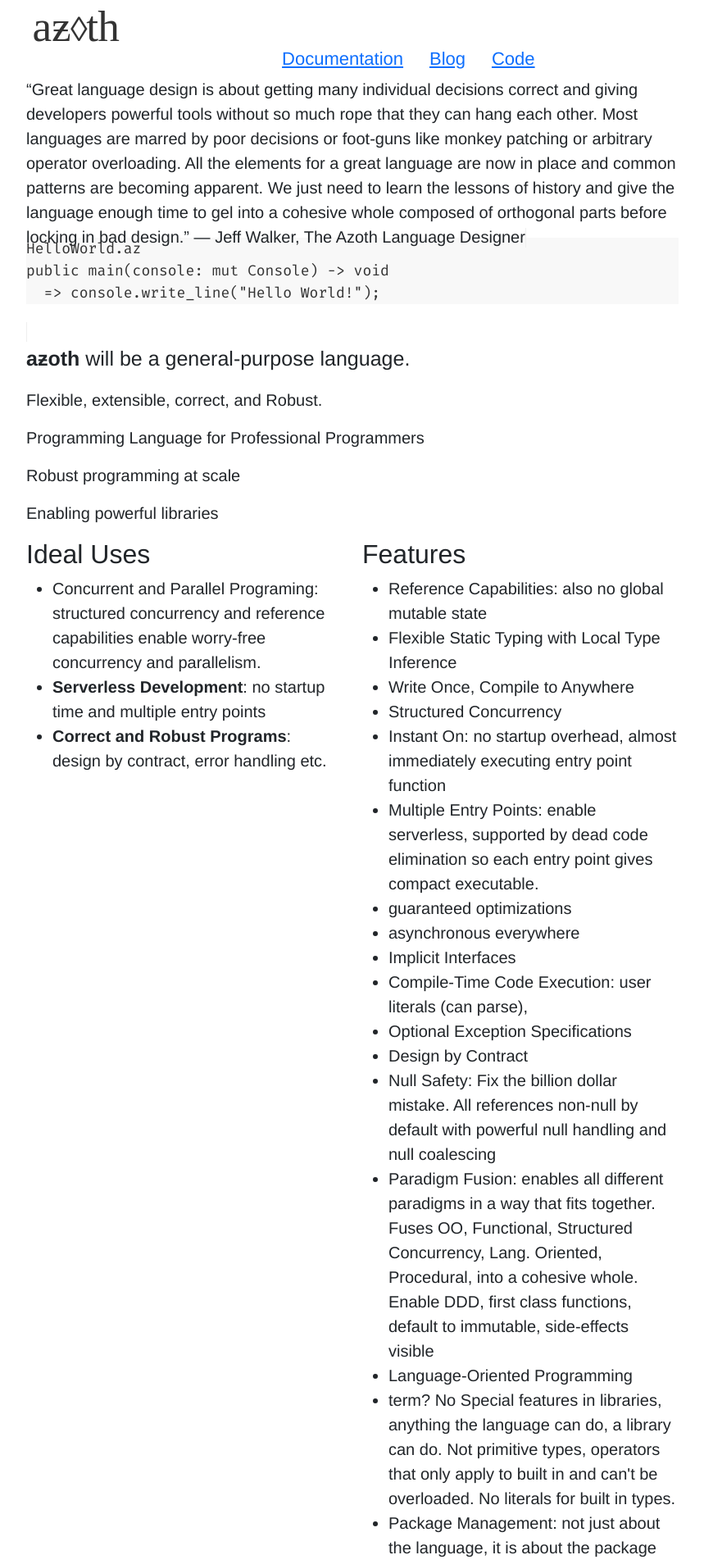
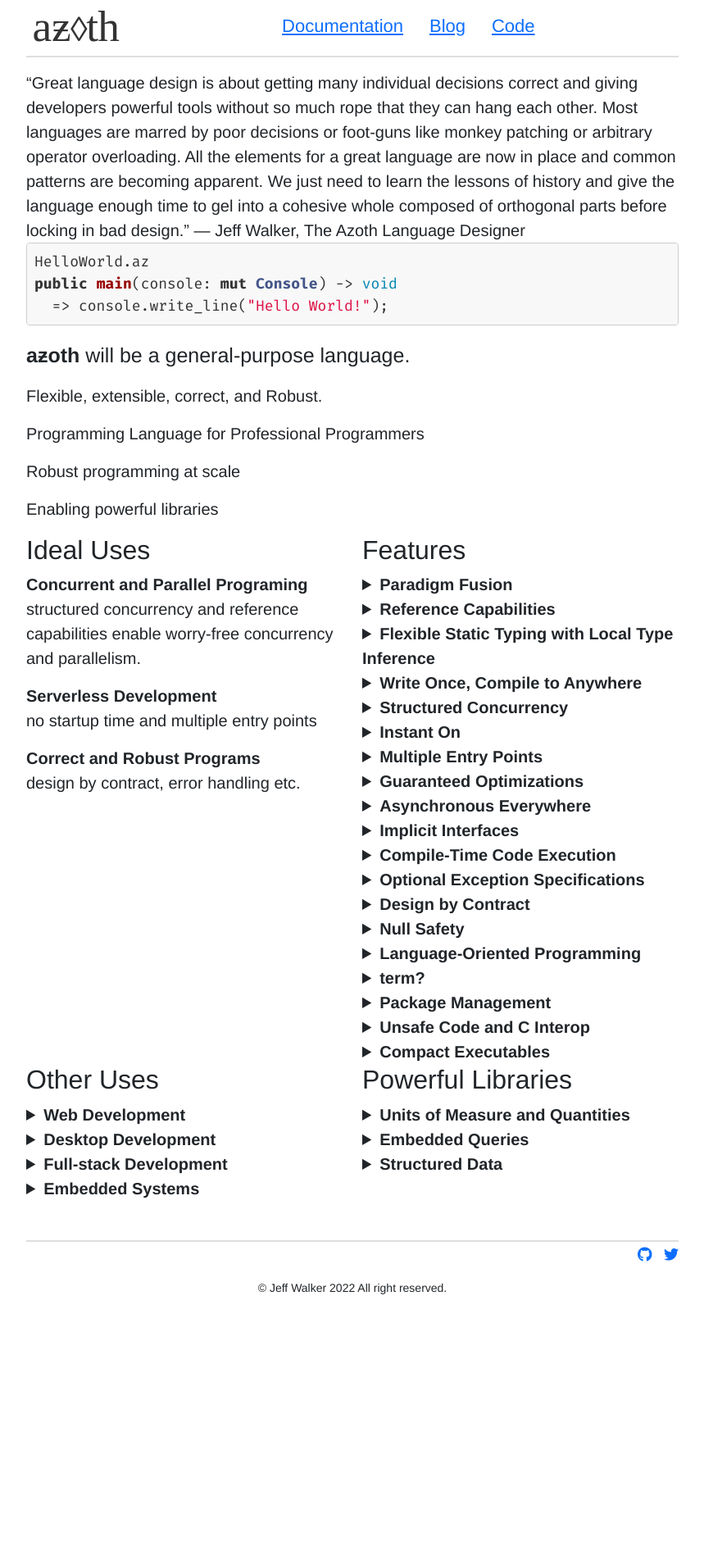
Before and after one commit to azoth-lang/azoth-lang.org, a Jekyll site: the page built from index.html, in a window 1280 px wide. Shown: the top 1908 px of the page at 82% size, without its empty margins (210-1069 px from the left). Built offline with Jekyll 4.4.1, drawn with Linux system fonts in a browser that asks for light colours; nearby versions of some CDN libraries; some web fonts are replaced; after the commit the page ends 1598 px from its top, so only the background shows below that; some of the changed text lies outside the part shown.

Commit message:
make main page topics expand

```diff
--- a/_includes/head.html
+++ b/_includes/head.html
@@ -15,10 +15,8 @@
 
     <!-- Bootstrap -->
     <!-- Latest compiled and minified CSS -->
+    <!-- CSS only -->
     <link rel="stylesheet" href="https://cdn.jsdelivr.net/npm/bootstrap@5.1.3/dist/css/bootstrap.min.css" integrity="sha384-1BmE4kWBq78iYhFldvKuhfTAU6auU8tT94WrHftjDbrCEXSU1oBoqyl2QvZ6jIW3" crossorigin="anonymous">
-
-    <!-- Latest compiled and minified JavaScript -->
-    <script src="https://cdn.jsdelivr.net/npm/bootstrap@5.1.3/dist/js/bootstrap.min.js" integrity="sha384-QJHtvGhmr9XOIpI6YVutG+2QOK9T+ZnN4kzFN1RtK3zEFEIsxhlmWl5/YESvpZ13" crossorigin="anonymous"></script>
 
     <!-- Font Awesome -->
     <link rel="stylesheet" href="https://cdnjs.cloudflare.com/ajax/libs/font-awesome/6.1.1/css/all.min.css" integrity="sha512-KfkfwYDsLkIlwQp6LFnl8zNdLGxu9YAA1QvwINks4PhcElQSvqcyVLLD9aMhXd13uQjoXtEKNosOWaZqXgel0g==" crossorigin="anonymous" referrerpolicy="no-referrer" />
--- a/_layouts/master.html
+++ b/_layouts/master.html
@@ -8,6 +8,9 @@
             {% include footer.html %}
         </div>
 
+        <!-- Bootstrap -->
+        <script src="https://cdn.jsdelivr.net/npm/bootstrap@5.1.3/dist/js/bootstrap.bundle.min.js" integrity="sha384-ka7Sk0Gln4gmtz2MlQnikT1wXgYsOg+OMhuP+IlRH9sENBO0LRn5q+8nbTov4+1p" crossorigin="anonymous"></script>
+
         <!-- highlight.js -->
         <script>hljs.initHighlightingOnLoad();</script>
     </body>
--- a/css/main.css
+++ b/css/main.css
@@ -29,8 +29,9 @@ body
 
 pre
 {
-    margin-top: -.75em;
     margin-bottom: 1em;
+    border: 1px solid #ccc;
+    border-radius: 4px;
 }
 
 pre, pre code, code, .hljs
@@ -55,6 +56,13 @@ pre code
 .container
 {
     max-width: 820px;
+}
+
+.site-header
+{
+    padding-bottom: 0.5rem;
+    margin-bottom: 1rem;
+    border-bottom: 2px solid #dedede;
 }
 
 .site-header img
@@ -91,7 +99,7 @@ pre code
 {
     .site-header .menu
     {
-        margin-top: 2.5em;
+        margin-top: 0.5em;
     }
 }
 
@@ -184,9 +192,22 @@ article, p, .page-nav, li
     line-height: 1.5em;
 }
 
-article, article p, article ul, article ol, .page-nav
+article,
+article p,
+article ul,
+article ol,
+.page-nav
 {
     margin-bottom: 1.25em;
+}
+
+/* Fix nested lists */
+article ul ul,
+article ul ol,
+article ol ul,
+article ol ol
+{
+    margin-bottom: 0;
 }
 
 article p+ul, article p+ol
@@ -207,6 +228,11 @@ article .meta .pub-line, article .meta .topic-line
 article .meta .published, article .meta .topics
 {
     text-transform: none;
+}
+
+.nowrap
+{
+    white-space: nowrap;
 }
 
 .page-nav
@@ -235,18 +261,13 @@ article .meta .published, article .meta .topics
     margin-bottom: 1em;
 }
 
-.nowrap
-{
-    white-space: nowrap;
-}
-
+/* footnotes shouldn't have space between them */
 .footnotes
 {
     margin-top: 2em;
     font-size: 18px;
 }
 
-/* footnotes shouldn't have space between them */
 .footnotes li p:last-child
 {
     margin-bottom: 0;
--- a/index.html
+++ b/index.html
@@ -10,14 +10,13 @@ need to learn the lessons of history and give the language enough time to gel
 into a cohesive whole composed of orthogonal parts before locking in bad design.</q>
 &mdash; Jeff Walker, The Azoth Language Designer
 
-<code><pre>
-HelloWorld.az
-public main(console: mut Console) -> void
-  => console.write_line("Hello World!");
-</pre></code>
+<pre><code class="nohighlight hljs">HelloWorld.az
+<span class="hljs-keyword">public</span> <span class="hljs-title function_">main</span>(<span class="hljs-params">console: <span class="hljs-keyword">mut</span> <span class="hljs-type">Console</span></span>) -> <span class="hljs-built_in">void</span>
+  <span class="hljs-operator">=></span> console.write_line(<span class="hljs-string">"Hello World!"</span>);
+</code></pre>
 
 <div class="row">
-    <div class="col-md-8">
+    <div class="col-md-12">
         <p class=pitch><span class="logo-name">aƶoth</span> will be a
         general-purpose language.</p>
         <p>Flexible, extensible, correct, and Robust.</p>
@@ -29,80 +28,140 @@ public main(console: mut Console) -> void
 <div class="row">
     <div class="col-md-6">
         <h2>Ideal Uses</h2>
-        <ul>
-            <li><strong></strong>Concurrent and Parallel Programing</strong>:
-            structured concurrency and reference capabilities enable worry-free
-            concurrency and parallelism.</li>
-            <li><strong>Serverless Development</strong>: no startup time and
-            multiple entry points</li>
-            <li><strong>Correct and Robust Programs</strong>: design by
-            contract, error handling etc.</li>
-        </ul>
+        <strong>Concurrent and Parallel Programing</strong>
+        <p>structured concurrency and reference capabilities enable worry-free
+        concurrency and parallelism.</p>
+        <strong>Serverless Development</strong>
+        <p>no startup time and
+            multiple entry points</p>
+        <strong>Correct and Robust Programs</strong>
+        <p>design by
+            contract, error handling etc.</p>
     </div>
     <div class="col-md-6">
         <h2>Features</h2>
-        <ul>
-            <li>Reference Capabilities: also no global mutable state</li>
-            <li>Flexible Static Typing with Local Type Inference</li>
-            <li>Write Once, Compile to Anywhere</li>
-            <li>Structured Concurrency</li>
-            <li>Instant On: no startup overhead, almost immediately executing
-            entry point function</li>
-            <li>Multiple Entry Points: enable serverless, supported by dead code
-            elimination so each entry point gives compact executable.</li>
-            <li>guaranteed optimizations</li>
-            <li>asynchronous everywhere</li>
-            <li>Implicit Interfaces</li>
-            <li>Compile-Time Code Execution: user literals (can parse), </li>
-            <li>Optional Exception Specifications</li>
-            <li>Design by Contract</li>
-            <li>Null Safety: Fix the billion dollar mistake. All references
-            non-null by default with powerful null handling and null
-            coalescing</li>
-            <li>Paradigm Fusion: enables all different paradigms in a way that
-            fits together. Fuses OO, Functional, Structured Concurrency, Lang.
-            Oriented, Procedural, into a cohesive whole. Enable DDD, first class
-            functions, default to immutable, side-effects visible</li>
-            <li>Language-Oriented Programming</li>
-            <li>term? No Special features in libraries, anything the language
-            can do, a library can do. Not primitive types, operators that only
-            apply to built in and can't be overloaded. No literals for built in
-            types.</li>
-            <li>Package Management: not just about the language, it is about the
-            package eco-system. Packages are versioned with an extension of
-            semantic versioning but that can be disabled</li>
-            <li>Unsafe Code and C Interop: unsafe is there as an escape hatch
-            but is restricted so that libraries can be trusted to be free from
-            bugs due to unnecessary unsafe code.</li>
-            <li>Compact Executables: minimal runtime - GC and green-thread
-            manager. Dead code elimination. Apps can be single executables or
-            for multiple executable can be shipped with static shared
-            libraries.</li>
-        </ul>
+        <details>
+            <summary><strong>Paradigm Fusion</strong></summary>
+            <p>Enables all different paradigms in a way that fits together.
+            Fuses OO, Functional, Structured Concurrency, Lang. Oriented,
+            Procedural, into a cohesive whole. Enable DDD, first class
+            functions, default to immutable, side-effects visible.</p>
+        </details>
+        <details>
+            <summary><strong>Reference Capabilities</strong></summary>
+            <p>also no global mutable state</p>
+        </details>
+        <details>
+            <summary><strong>Flexible Static Typing with Local Type
+            Inference</strong></summary>
+        </details>
+        <details>
+            <summary><strong>Write Once, Compile to Anywhere</strong></summary>
+        </details>
+        <details>
+            <summary><strong>Structured Concurrency</strong></summary>
+        </details>
+        <details>
+            <summary><strong>Instant On</strong></summary>
+            <p>no startup overhead, almost immediately executing entry point
+            function</p>
+        </details>
+        <details>
+            <summary><strong>Multiple Entry Points</strong></summary>
+            <p>enable serverless, supported by dead code elimination so each
+            entry point gives compact executable.</p>
+        </details>
+        <details>
+            <summary><strong>Guaranteed Optimizations</strong></summary>
+        </details>
+        <details>
+            <summary><strong>Asynchronous Everywhere</strong></summary>
+        </details>
+        <details>
+            <summary><strong>Implicit Interfaces</strong></summary>
+        </details>
+        <details>
+            <summary><strong>Compile-Time Code Execution</strong></summary>
+            <p>user literals (can parse)</p>
+        </details>
+        <details>
+            <summary><strong>Optional Exception
+            Specifications</strong></summary>
+        </details>
+        <details>
+            <summary><strong>Design by Contract</strong></summary>
+        </details>
+        <details>
+            <summary><strong>Null Safety</strong></summary>
+            <p>Fix the billion dollar mistake. All references non-null by
+            default with powerful null handling and null coalescing</p>
+        </details>
+        <details>
+            <summary><strong>Language-Oriented Programming</strong></summary>
+        </details>
+        <details>
+            <summary><strong>term?</strong></summary>
+            <p>No Special features in libraries, anything the language can do, a
+            library can do. Not primitive types, operators that only apply to
+            built in and can't be overloaded. No literals for built in
+            types.</p>
+        </details>
+        <details>
+            <summary><strong>Package Management</strong></summary>
+            <p>not just about the language, it is about the package eco-system.
+            Packages are versioned with an extension of semantic versioning but
+            that can be disabled</p>
+        </details>
+        <details>
+            <summary><strong>Unsafe Code and C Interop</strong></summary>
+            <p>unsafe is there as an escape hatch but is restricted so that
+            libraries can be trusted to be free from bugs due to unnecessary
+            unsafe code.</p>
+        </details>
+        <details>
+            <summary><strong>Compact Executables</strong></summary>
+            <p>minimal runtime - GC and green-thread manager. Dead code
+            elimination. Apps can be single executables or for multiple
+            executable can be shipped with static shared libraries.</p>
+        </details>
     </div>
 </div>
 <div class="row">
     <div class="col-md-6">
         <h2>Other Uses</h2>
-        <ul>
-            <li>Web Development</li>
-            <li>Desktop Development</li>
-            <li>Full-stack Development: once web assembly supports GC can develop in Azoth on browser too. Concurrency features</li>
-            <li>Embedded</li>
-        </ul>
+        <details>
+            <summary><strong>Web Development</strong></summary>
+        </details>
+        <details>
+            <summary><strong>Desktop Development</strong></summary>
+        </details>
+        <details>
+            <summary><strong>Full-stack Development</strong></summary>
+            <p>once web assembly supports GC can develop in Azoth on browser too. Concurrency features</p>
+        </details>
+        <details>
+            <summary><strong>Embedded Systems</strong></summary>
+        </details>
     </div>
     <div class="col-md-6">
         <h2>Powerful Libraries</h2>
-        <ul>
-            <li>Units of Measure and Quantities: underlying type and units optional generic
-            parameters. Example <code>Length</code> is <code>Length[float64,
-            m]</code>. But <code>Length[int, year]</code> or
-            <code>Length[yds]</code> and <code>Length[int, yd]</code>. Can mix
-            these types. If multiply <code>Length[yd] * Length[m]</code> the
-            result is <code>Length[yd*m]</code>. Need to do a conversion to
-            <code>Length[m^2]</code></li>
-            <li>Structured Data: VSON, JSON, YAML, BSON, structure with different parsers</li>
-            <li>Embedded Queries: SQL like query as DSL</li>
-        </ul>
+        <details>
+            <summary><strong>Units of Measure and Quantities</strong></summary>
+            <p>underlying type and units optional generic
+                parameters. Example <code>Length</code> is <code>Length[float64,
+                m]</code>. But <code>Length[int, year]</code> or
+                <code>Length[yds]</code> and <code>Length[int, yd]</code>. Can mix
+                these types. If multiply <code>Length[yd] * Length[m]</code> the
+                result is <code>Length[yd*m]</code>. Need to do a conversion to
+                <code>Length[m^2]</code>.</p>
+        </details>
+        <details>
+            <summary><strong>Embedded Queries</strong></summary>
+            <p>SQL like query as DSL.</p>
+        </details>
+        <details>
+            <summary><strong>Structured Data</strong></summary>
+            <p>VSON, JSON, YAML, BSON, structure with different parsers.</p>
+        </details>
     </div>
 </div>
```
